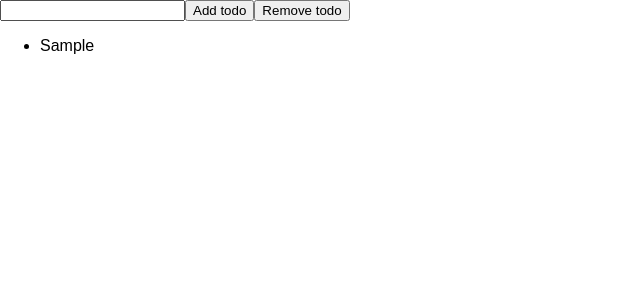
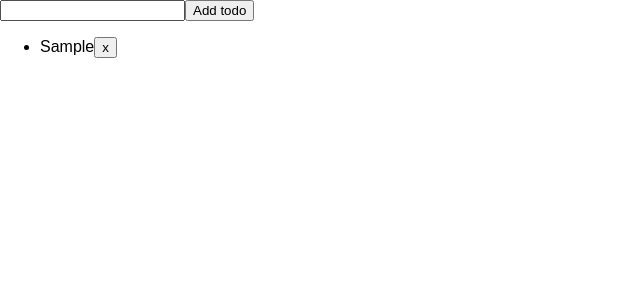
Before and after one commit to hnxvc/redux-todo-start, a React (Create React App) app: page / in a window 1280 px wide. Both pictures are taken after typing "Sample" into the empty fields and a click on the button "Add todo". Shown: the top 300 px of the page, without its empty margins (0-640 px from the left). Built offline with nearby package versions, Linux system fonts and the light colour scheme.

Commit message:
Complete function remove todo

```diff
--- a/src/App.js
+++ b/src/App.js
@@ -29,8 +29,8 @@ class App extends Component {
     this.props.dispatch(toggleTodo(id));
   }
 
-  removeTodo() {
-    this.props.dispatch(removeTodo(1));
+  removeTodo(id) {
+    this.props.dispatch(removeTodo(id));
   }
 
   render() {
@@ -42,8 +42,6 @@ class App extends Component {
           onChange={this.onInputChange.bind(this)}
         />
         <button onClick={this.addTodo.bind(this)}>Add todo</button>
-        <button onClick={this.removeTodo.bind(this)}>Remove todo</button>
-
         <ul>
           {
             this.props.todos.map(todo => {
@@ -58,6 +56,11 @@ class App extends Component {
                   onClick={this.toggleTodo.bind(this, todo.id)}
                 >
                   {todo.text}
+                  <button
+                    onClick={this.removeTodo.bind(this, todo.id)}
+                  >
+                    x
+                  </button>
                 </li>
               );
             })
```
